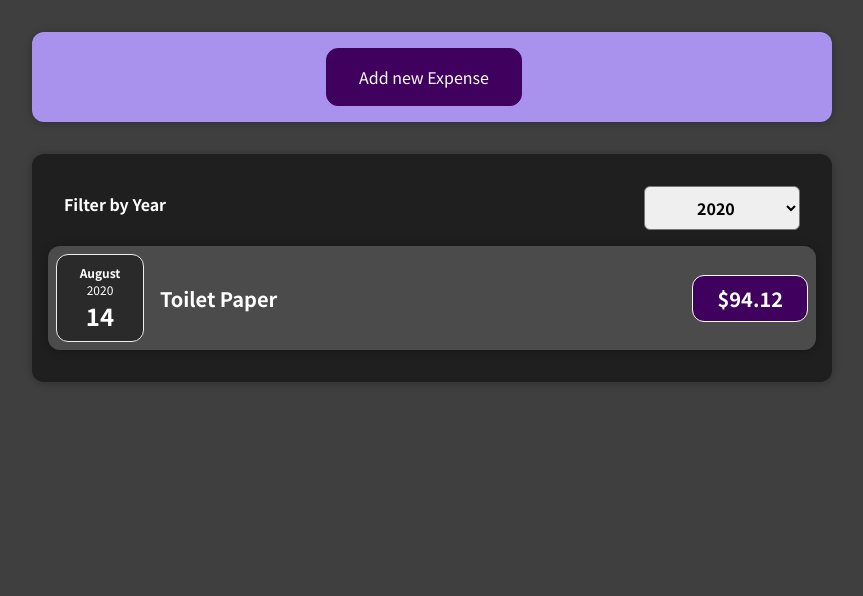
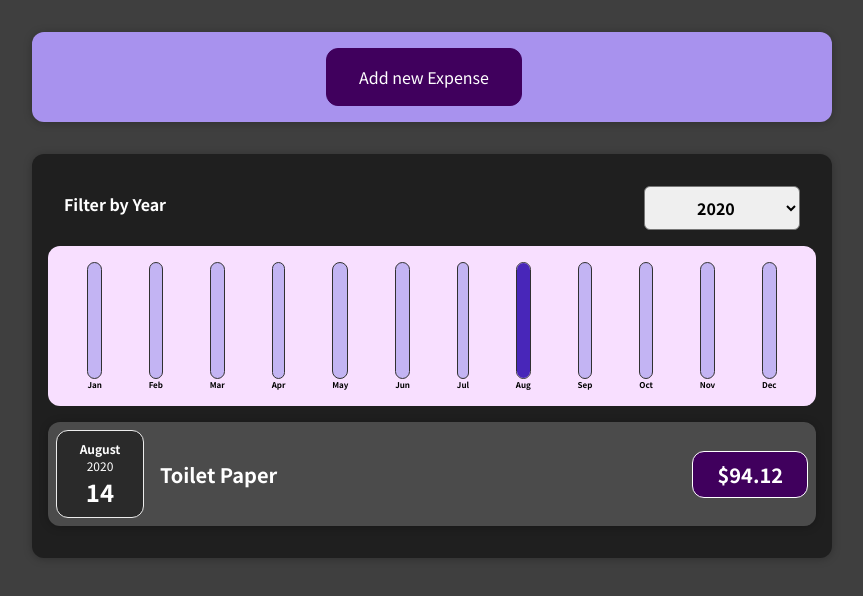
Before and after one commit to Seung-IL-Bang/react-practice, a React (Create React App) app: page / in a window 1280 px wide. Shown: the top 596 px of the page, without its empty margins (208-1071 px from the left). Built offline with nearby package versions, Linux system fonts and the light colour scheme.

Commit message:
[UPD] ChartBar

```diff
--- a/src/components/Chart/Chart.js
+++ b/src/components/Chart/Chart.js
@@ -0,0 +1,22 @@
+import "./Chart.css";
+import ChartBar from "./ChartBar";
+
+export default function Chart(props) {
+
+  const dataPointValues = props.dataPoints.map(dataPoint => dataPoint.value);
+  const totalMaximum = Math.max(...dataPointValues);
+
+
+  return (
+    <div className="chart">
+      {props.dataPoints.map((dataPoint) => (
+        <ChartBar
+          key={dataPoint.label}
+          value={dataPoint.value}
+          maxValue={totalMaximum}
+          label={dataPoint.label}
+        />
+      ))}
+    </div>
+  );
+}
--- a/src/components/Chart/ChartBar.js
+++ b/src/components/Chart/ChartBar.js
@@ -0,0 +1,17 @@
+import './ChartBar.css';
+
+export default function ChartBar(props) {
+
+  let barFillHeight = '0%';
+
+  if (props.maxValue > 0) {
+    barFillHeight = Math.round((props.value / props.maxValue) * 100) + '%';
+  }
+
+  return <div className='chart-bar'>
+    <div className='chart-bar__inner'>
+      <div className='chart-bar__fill' style={{height: barFillHeight}}></div>
+    </div>
+    <div className='chart-bar__label'>{props.label}</div>
+  </div>;
+}
--- a/src/components/Expenses/Expenses.js
+++ b/src/components/Expenses/Expenses.js
@@ -1,6 +1,6 @@
 import { useState } from "react";
 import Card from "../UI/Card";
-import ExpenseItem from "./ExpenseItem";
+import ExpensesChart from "./ExpensesChart";
 import "./Expenses.css";
 import ExpensesFilter from "./ExpensesFilter";
 import ExpensesList from "./ExpensesList";
@@ -25,6 +25,7 @@
           selected={filteredYear}
           onChangeFilter={filterChangeHandler}
         />
+        <ExpensesChart expenses={filteredExpenses}/>
         <ExpensesList items={filteredExpenses}/>
       </Card>
     </div>
--- /dev/null
+++ b/src/components/Expenses/ExpensesChart.js
@@ -0,0 +1,25 @@
+import Chart from '../Chart/Chart'
+
+export default function ExpensesChart(props) {
+
+  const chartDataPoints = [
+    {label: 'Jan', value: 0},
+    {label: 'Feb', value: 0},
+    {label: 'Mar', value: 0},
+    {label: 'Apr', value: 0},
+    {label: 'May', value: 0},
+    {label: 'Jun', value: 0},
+    {label: 'Jul', value: 0},
+    {label: 'Aug', value: 0},
+    {label: 'Sep', value: 0},
+    {label: 'Oct', value: 0},
+    {label: 'Nov', value: 0},
+    {label: 'Dec', value: 0},
+  ];
+
+  for (const expense of props.expenses) {
+    const expenseMonth = expense.date.getMonth();
+    chartDataPoints[expenseMonth].value += expense.amount;
+  }
+  return (<Chart dataPoints={chartDataPoints}/>);
+}
--- a/src/components/NewExpense/ExpenseForm.js
+++ b/src/components/NewExpense/ExpenseForm.js
@@ -33,7 +33,7 @@
 
     const expenseData = {
       title: enteredTitle,
-      amount: enteredAmount,
+      amount: +enteredAmount,
       date: new Date(enteredDate),
     };
     console.log(expenseData);
```
